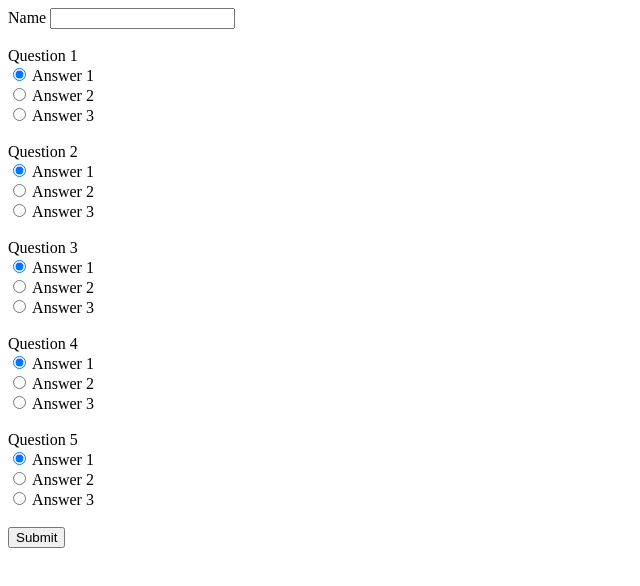
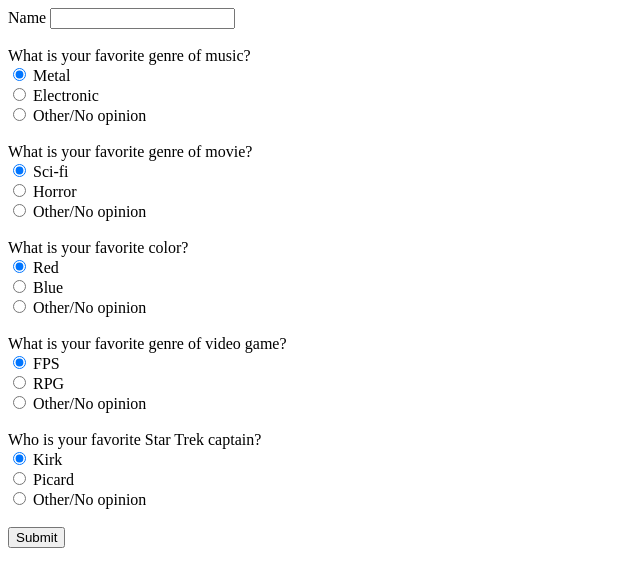
Before and after one commit to aidanwilliams01/intro-javascript-independent-project, a plain HTML site: page index.html in a window 1280 px wide. Shown: the whole page, without its empty margins (0-640 px from the left). Drawn offline with Linux system fonts and the light colour scheme.

Commit message:
replace placeholder questions, answers, and results

```diff
--- a/index.html
+++ b/index.html
@@ -12,93 +12,93 @@
     <input id="name" required>
     <br>
     <br>
-    <label>Question 1</label>
+    <label>What is your favorite genre of music?</label>
     <br>
     <label>
       <input type="radio" name="q1" value="Answer 1" checked>
-      Answer 1
+      Metal
     </label>
     <br>
     <label>
       <input type="radio" name="q1" value="Answer 2">
-      Answer 2
+      Electronic
     </label>
     <br>
     <label>
       <input type="radio" name="q1" value="Answer 3">
-      Answer 3
+      Other/No opinion
     </label>
     <br>
     <br>
-    <label>Question 2</label>
+    <label>What is your favorite genre of movie?</label>
     <br>
     <label>
       <input type="radio" name="q2" value="Answer 1" checked>
-      Answer 1
+      Sci-fi
     </label>
     <br>
     <label>
       <input type="radio" name="q2" value="Answer 2">
-      Answer 2
+      Horror
     </label>
     <br>
     <label>
       <input type="radio" name="q2" value="Answer 3">
-      Answer 3
+      Other/No opinion
     </label>
     <br>
     <br>
-    <label>Question 3</label>
+    <label>What is your favorite color?</label>
     <br>
     <label>
       <input type="radio" name="q3" value="Answer 1" checked>
-      Answer 1
+      Red
     </label>
     <br>
     <label>
       <input type="radio" name="q3" value="Answer 2">
-      Answer 2
+      Blue
     </label>
     <br>
     <label>
       <input type="radio" name="q3" value="Answer 3">
-      Answer 3
+      Other/No opinion
     </label>
     <br>
     <br>
-    <label>Question 4</label>
+    <label>What is your favorite genre of video game?</label>
     <br>
     <label>
       <input type="radio" name="q4" value="Answer 1" checked>
-      Answer 1
+      FPS
     </label>
     <br>
     <label>
       <input type="radio" name="q4" value="Answer 2">
-      Answer 2
+      RPG
     </label>
     <br>
     <label>
       <input type="radio" name="q4" value="Answer 3">
-      Answer 3
+      Other/No opinion
     </label>
     <br>
     <br>
-    <label>Question 5</label>
+    <label>Who is your favorite Star Trek captain?</label>
     <br>
     <label>
       <input type="radio" name="q5" value="Answer 1" checked>
-      Answer 1
+      Kirk
     </label>
     <br>
     <label>
       <input type="radio" name="q5" value="Answer 2">
-      Answer 2
+      Picard
     </label>
     <br>
     <label>
       <input type="radio" name="q5" value="Answer 3">
-      Answer 3
+      Other/No opinion
     </label>
     <br>
     <br>
--- a/js/scripts.js
+++ b/js/scripts.js
@@ -33,9 +33,9 @@ function onPageLoad() {
       q5 === "Answer 1" ? a1 = a1 + 1
       : q5 === "Answer 2" ? a2 = a2 + 1
       : a3 = a3 + 1;
-      document.querySelector("p").innerText = a1 >= a2 && a1 >= a3 ? `${name}, you should study Coding language 1.`
-      : a2 > a1 && a2 >= a3 ? `${name}, you should study Coding language 2.`
-      : `${name}, you should study Coding language 3.`;
+      document.querySelector("p").innerText = a1 >= a2 && a1 >= a3 ? `${name}, you should study Ruby.`
+      : a2 > a1 && a2 >= a3 ? `${name}, you should study C#.`
+      : `${name}, you should study Javascript.`;
     }
   }
   form.addEventListener("submit", formSubmission);
```
